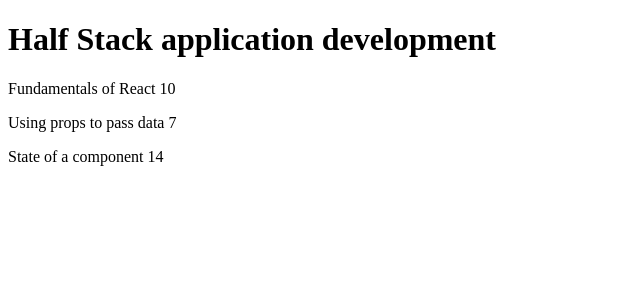
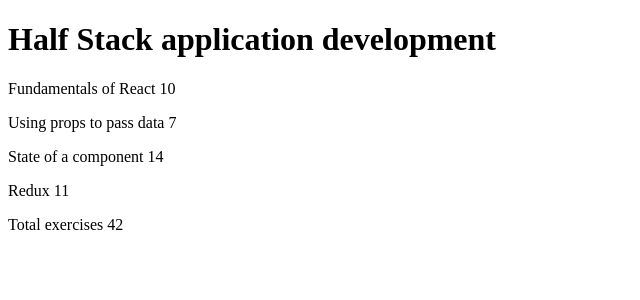
Before and after one commit to Juzoth/Test_Kurs, a React (Vite) app in the folder PART_2/course_information/: page / in a window 1280 px wide. Shown: the top 300 px of the page, without its empty margins (0-640 px from the left). Built offline with nearby package versions, Linux system fonts and the light colour scheme.

Commit message:
Skonczono exercise 2.2 Part 2 course information

```diff
--- a/PART_2/course_information/src/App.jsx
+++ b/PART_2/course_information/src/App.jsx
@@ -16,12 +16,20 @@
   </div>
 );
 
-const Course = ({ course }) => (
-  <div>
-    <Header courseName={course.name} />
-    <Content parts={course.parts} />
-  </div>
-);
+const Course = ({ course }) => {
+  const totalExercises = course.parts.reduce(
+    (sum, part) => sum + part.exercises,
+    0
+  );
+
+  return (
+    <div>
+      <Header courseName={course.name} />
+      <Content parts={course.parts} />
+      <p>Total exercises {totalExercises}</p>
+    </div>
+  );
+};
 
 const App = () => {
   const course = {
@@ -42,6 +50,11 @@
         name: 'State of a component',
         exercises: 14,
       },
+      {
+        id: 4,
+        name: 'Redux',
+        exercises: 11,
+      },
     ],
   };
 
```
